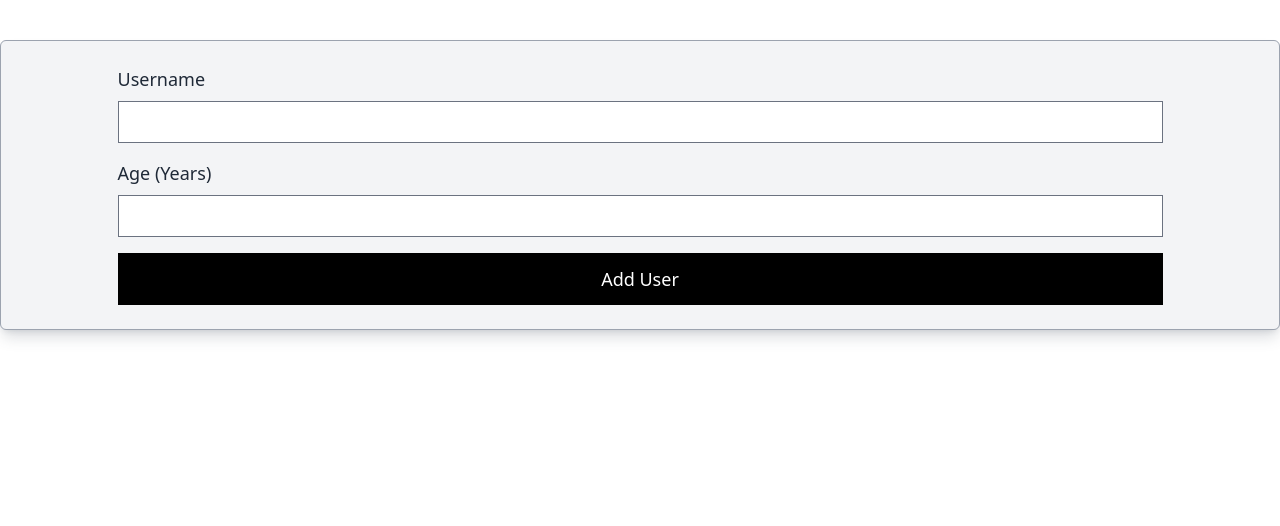
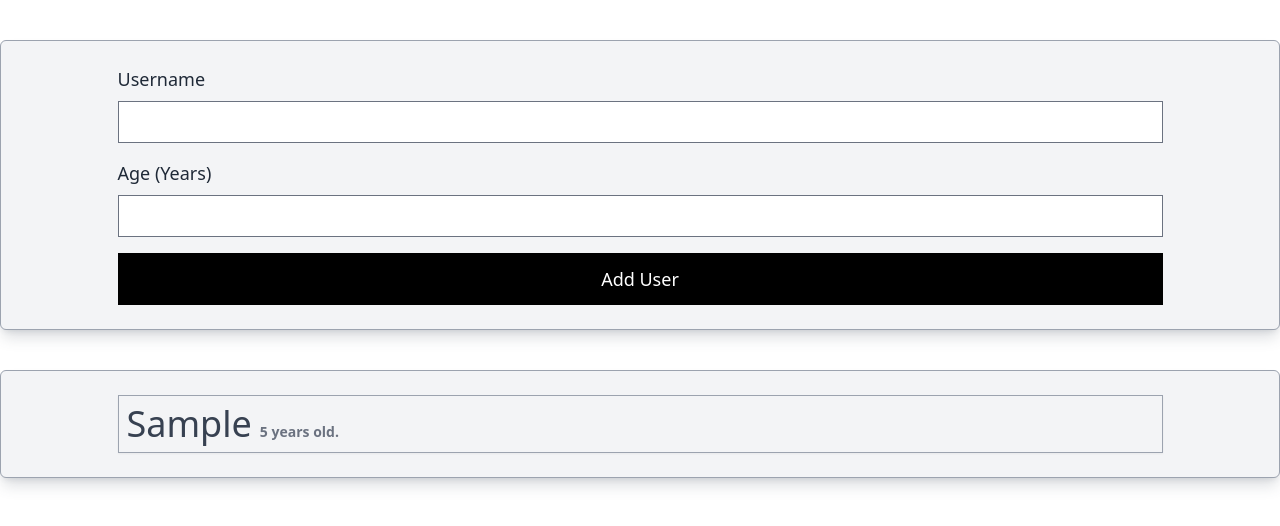
Before and after one commit to tolu-c/learnReact, a React (Create React App) app in the folder my-project/: page / in a window 1280 px wide. Both pictures are taken after typing "Sample", "5" into the empty fields and a click on the button "Add User". Shown: the top 526 px of the page. Built offline with nearby package versions, Linux system fonts and the light colour scheme.

Commit message:
manage userslist via state

```diff
--- a/my-project/src/App.js
+++ b/my-project/src/App.js
@@ -1,9 +1,21 @@
 import AddUser from "./components/users/AddUser";
+import UsersList from "./components/users/UsersList";
+
+import { useState } from "react";
 
 export default function App() {
+  const [usersList, setUsersList] = useState([]);
+
+  function getUser(username, age) {
+    setUsersList((prevUserList) => {
+      return [...prevUserList, { username: username, age: age }];
+    });
+  }
+
   return (
     <div className="">
-      <AddUser />
+      <AddUser onAddUser={getUser} />
+      <UsersList users={usersList} />
     </div>
   );
 }
--- a/my-project/src/components/users/AddUser.js
+++ b/my-project/src/components/users/AddUser.js
@@ -16,7 +16,7 @@ function AddUser(props) {
     }
 
     console.log("submitted");
-    console.log(enteredUsername, enteredAge);
+    props.onAddUser(enteredUsername, enteredAge)
     setEnteredUsername("");
     setEnteredAge("");
   }
--- /dev/null
+++ b/my-project/src/components/users/UsersList.js
@@ -0,0 +1,21 @@
+import Card from "../ui/Card";
+
+export default function UsersList(props) {
+  //   const { username, age } = props.users;
+
+  return (
+    <Card>
+      <ul className="flex flex-col gap-3 w-full items-center">
+        {props.users.map((user, index) => (
+          <li
+            key={index}
+            className="border border-gray-400 shadow-sm w-5/6 flex gap-2 p-2 items-baseline"
+          >
+            <p className="text-4xl text-gray-700 font-thin capitalize">{user.username}</p>
+            <span className="text-sm font-bold text-gray-500">{user.age} years old.</span>
+          </li>
+        ))}
+      </ul>
+    </Card>
+  );
+}
```
